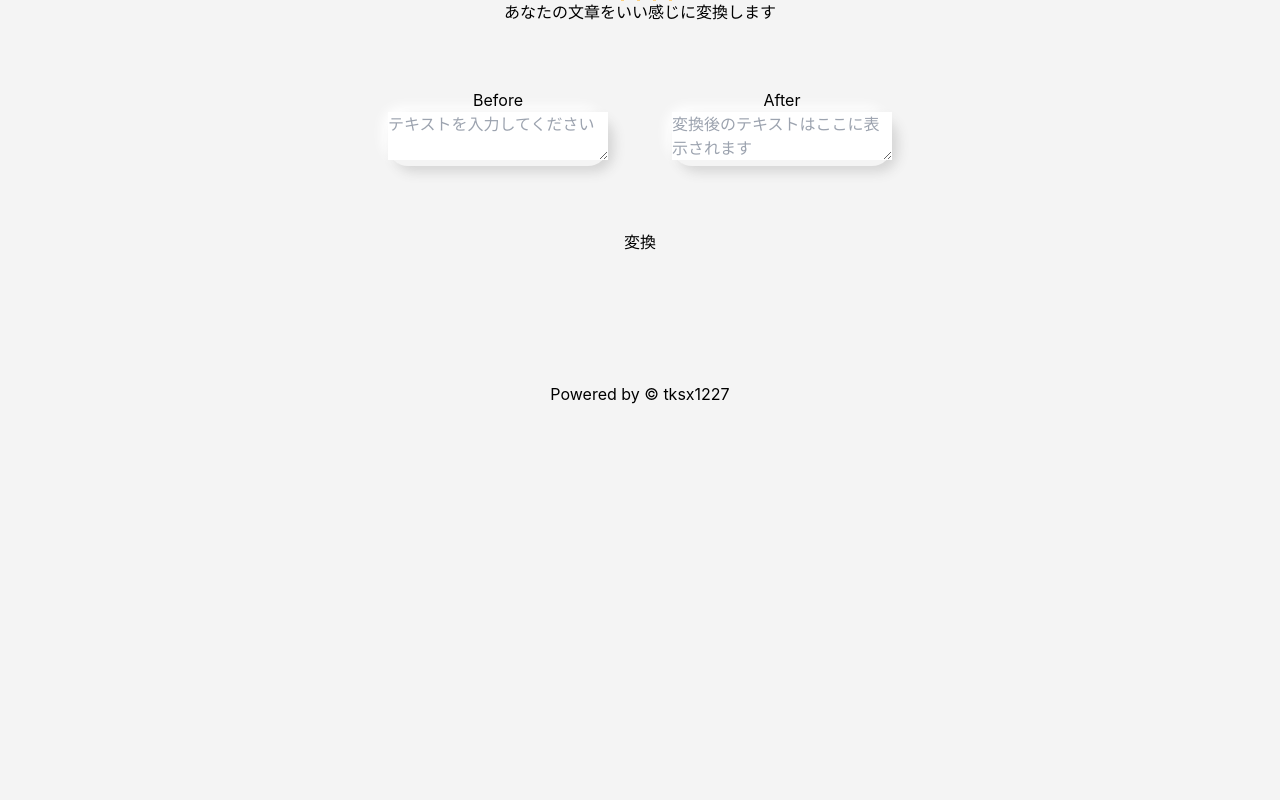
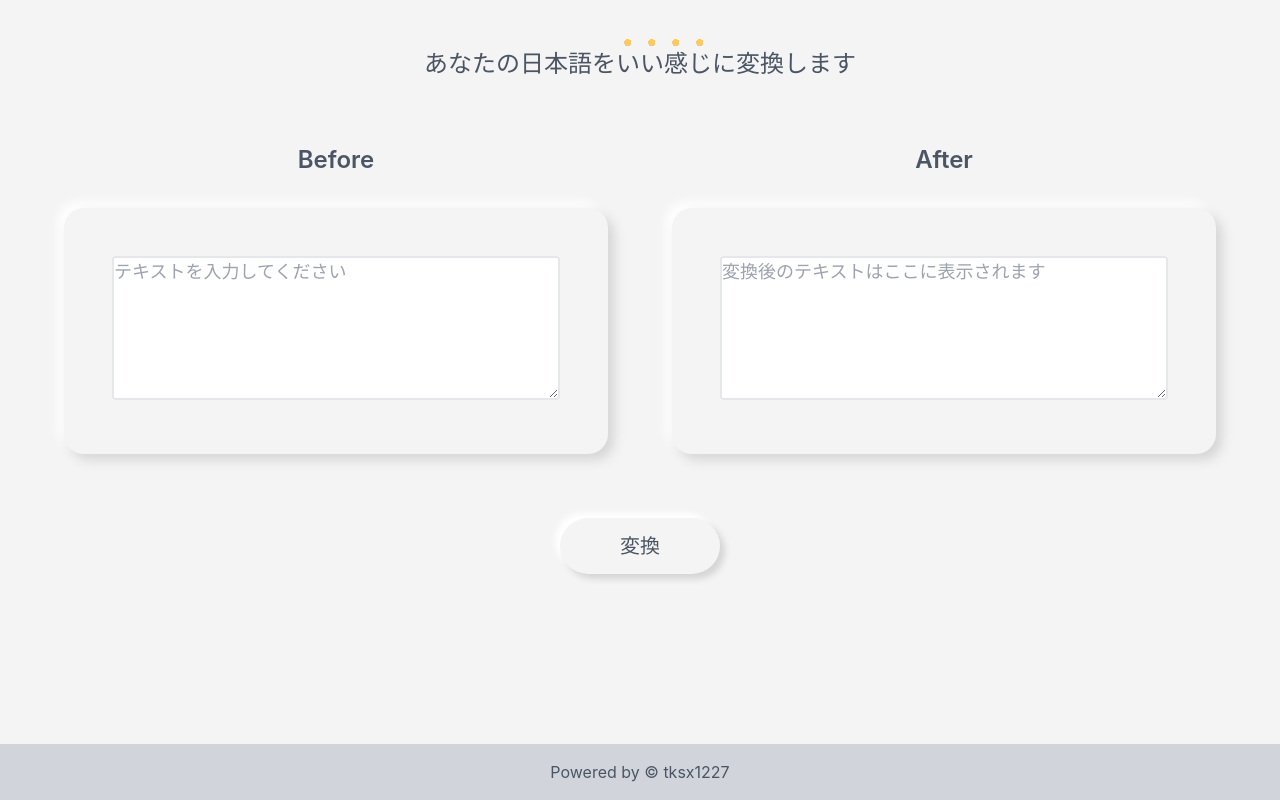
Before and after one commit to nyancapi/nice-doc-generator, a Next.js app: page / in a window 1280 px wide. Built offline with nearby package versions, Linux system fonts and the light colour scheme.

Commit message:
[fix] コンポーネントの削除, タイトルの修正

```diff
--- a/src/components/ConvetButton.tsx
+++ /dev/null
@@ -1,22 +0,0 @@
-import { MouseEventHandler } from "react";
-
-type Props = {
-  isLoading: boolean;
-  onClick: MouseEventHandler<HTMLButtonElement>;
-};
-
-export const ConvertButton = (props: Props) => {
-  const { isLoading, onClick } = props;
-
-  return (
-    <button
-      disabled={isLoading}
-      onClick={onClick}
-      className={`text-xl btn-base w-40 h-14 transition transform-300 active:shadow-on ${
-        isLoading ? "shadow-on" : "shadow-off"
-      }`}
-    >
-      変換
-    </button>
-  );
-};
--- a/src/components/Footer.tsx
+++ /dev/null
@@ -1,7 +0,0 @@
-export const Footer = () => {
-  return (
-    <footer className={"absolute w-full bottom-0 text-center bg-gray-300 py-4"}>
-      <p>Powered by &copy; tksx1227</p>
-    </footer>
-  );
-};
--- a/src/components/Layout.tsx
+++ /dev/null
@@ -1,11 +0,0 @@
-import { ReactNode } from "react";
-
-export const Layout = (props: { children: ReactNode }) => {
-  return (
-    <>
-      <div className={"relative min-h-screen text-gray-600 flex flex-col"}>
-        {props.children}
-      </div>
-    </>
-  );
-};
--- a/src/components/Loading.tsx
+++ /dev/null
@@ -1,7 +0,0 @@
-export const Loading = () => {
-  return (
-    <div className={"loader-wrap pointer-events-none"}>
-      <div className={"loader"}>Loading...</div>
-    </div>
-  );
-};
--- a/src/components/TextField.tsx
+++ /dev/null
@@ -1,32 +0,0 @@
-import { ChangeEventHandler } from "react";
-
-type Props = {
-  title: string;
-  placeholder: string;
-  value: string;
-  readOnly: boolean;
-  onChange?: ChangeEventHandler<HTMLTextAreaElement>;
-};
-
-export const TextField = (props: Props) => {
-  const { title, placeholder, value, readOnly, onChange } = props;
-
-  return (
-    <>
-      <div className={"lg:w-1/2"}>
-        <h2 className={"text-2xl text-center font-semibold"}>{title}</h2>
-        <div className={"mt-4 p-6 text-box lg:p-12 lg:mt-8"}>
-          <textarea
-            value={value}
-            readOnly={readOnly}
-            onChange={onChange}
-            placeholder={placeholder}
-            className={
-              "w-full h-36 rounded text-lg border-2 border-gray-200 focus:border-gray-300"
-            }
-          ></textarea>
-        </div>
-      </div>
-    </>
-  );
-};
--- a/src/components/Top.tsx
+++ /dev/null
@@ -1,14 +0,0 @@
-export const Top = () => {
-  return (
-    <div className={"text-center mt-12"}>
-      <h1 className={"text-2xl"}>
-        あなたの文章を
-        <span className={"dot-text"}>い</span>
-        <span className={"dot-text"}>い</span>
-        <span className={"dot-text"}>感</span>
-        <span className={"dot-text"}>じ</span>
-        に変換します
-      </h1>
-    </div>
-  );
-};
--- a/src/pages/index.tsx
+++ b/src/pages/index.tsx
@@ -1,14 +1,6 @@
-import Head from "next/head";
 import { ChangeEvent, useState } from "react";
 
 import { convertor } from "../libs/convertor";
-
-import { Top } from "../components/Top";
-import { Layout } from "../components/Layout";
-import { Footer } from "../components/Footer";
-import { Loading } from "../components/Loading";
-import { TextField } from "../components/TextField";
-import { ConvertButton } from "../components/ConvetButton";
 
 const Home = () => {
   const [inputText, setInputText] = useState("");
@@ -35,41 +27,82 @@
   };
 
   return (
-    <>
-      <Head>
-        <title>Nice Doc Generator</title>
-        <meta name="description" content="Convert input text to nice" />
-      </Head>
-      <Layout>
-        {isLoading ? <Loading /> : null}
+    <div className={"relative min-h-screen text-gray-600 flex flex-col"}>
+      {isLoading ? (
+        <div className={"loader-wrap pointer-events-none"}>
+          <div className={"loader"}>Loading...</div>
+        </div>
+      ) : null}
       <main className={"px-8 lg:px-16"}>
-          <Top />
+        <div className={"text-center mt-12"}>
+          <h1 className={"text-2xl hidden lg:block"}>
+            あなたの日本語を
+            <span className={"dot-text"}>い</span>
+            <span className={"dot-text"}>い</span>
+            <span className={"dot-text"}>感</span>
+            <span className={"dot-text"}>じ</span>
+            に変換します
+          </h1>
+          <h1 className={"text-xl block lg:hidden"}>
+            あなたの日本語を
+            <span className={"dot-text"}>い</span>
+            <span className={"dot-text"}>い</span>
+            <span className={"dot-text"}>感</span>
+            <span className={"dot-text"}>じ</span>
+            <br />
+            に変換します
+          </h1>
+        </div>
         <div
           className={
             "mt-16 flex flex-col justify-center space-x-0 space-y-16 lg:space-x-16 lg:space-y-0 lg:flex-row"
           }
         >
-            <TextField
-              title={"Before"}
-              readOnly={false}
-              placeholder={"テキストを入力してください"}
+          <div className={"lg:w-1/2"}>
+            <h2 className={"text-2xl text-center font-semibold"}>Before</h2>
+            <div className={"mt-4 p-6 text-box lg:p-12 lg:mt-8"}>
+              <textarea
                 value={inputText}
                 onChange={onChangeText}
-            />
-            <TextField
-              title={"After"}
+                placeholder="テキストを入力してください"
+                className={
+                  "w-full h-60 rounded text-lg border-2 border-gray-200 focus:border-gray-300 lg:h-36"
+                }
+              ></textarea>
+            </div>
+          </div>
+          <div className={"lg:w-1/2"}>
+            <h2 className={"text-2xl text-center font-semibold"}>After</h2>
+            <div className={"mt-4 p-6 text-box lg:p-12 lg:mt-8"}>
+              <textarea
+                value={outputText}
+                placeholder="変換後のテキストはここに表示されます"
                 readOnly={true}
-              placeholder={"変換後のテキストはここに表示されます"}
-              value={outputText}
-            />
+                className={
+                  "w-full h-60 rounded text-lg border-2 border-gray-200 lg:h-36"
+                }
+              ></textarea>
+            </div>
+          </div>
         </div>
         <div className={"text-center mt-16 pb-32"}>
-            <ConvertButton isLoading={isLoading} onClick={onClickButton} />
+          <button
+            disabled={isLoading}
+            onClick={onClickButton}
+            className={`text-xl btn-base w-40 h-14 transition transform-300 active:shadow-on ${
+              isLoading ? "shadow-on" : "shadow-off"
+            }`}
+          >
+            変換
+          </button>
         </div>
       </main>
-        <Footer />
-      </Layout>
-    </>
+      <footer
+        className={"absolute w-full bottom-0 text-center bg-gray-300 py-4"}
+      >
+        <p>Powered by &copy; tksx1227</p>
+      </footer>
+    </div>
   );
 };
 
```
Lines whose indentation alone changed are shown as unchanged.
